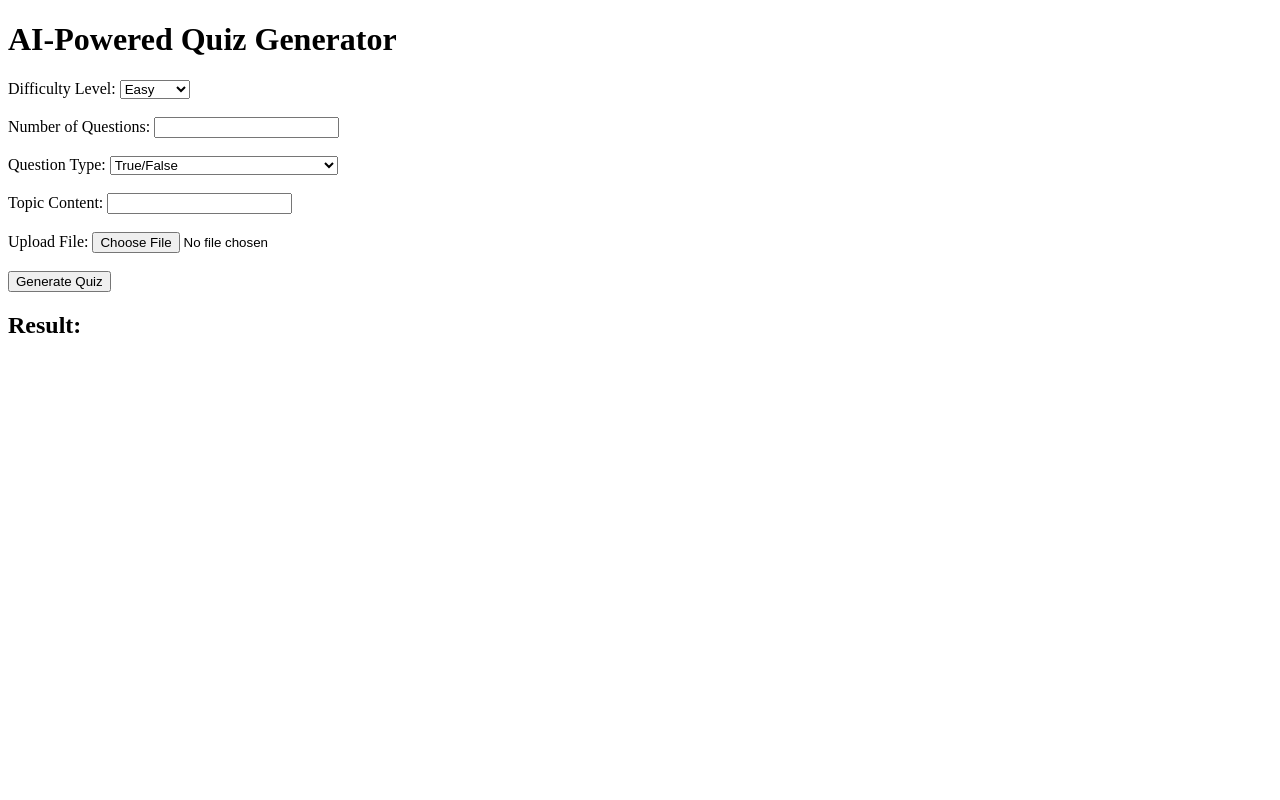
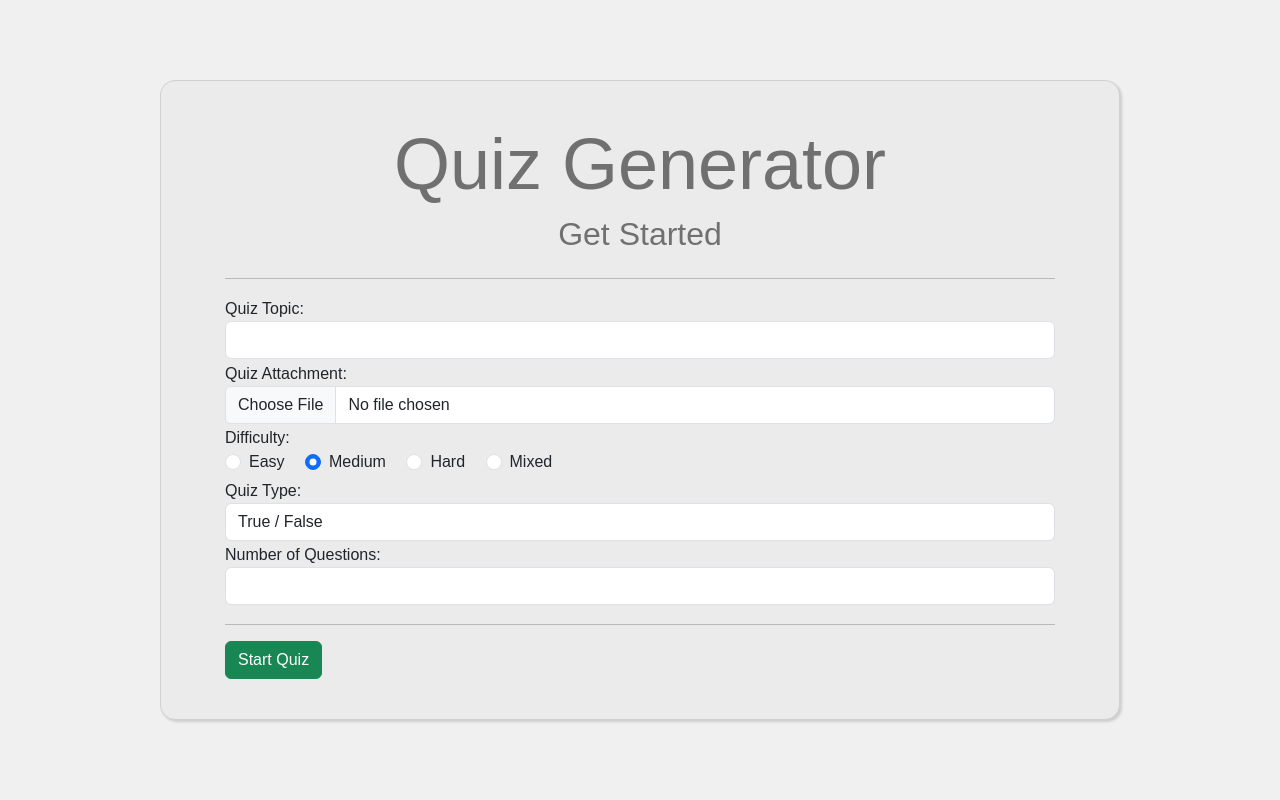
Before and after one commit to Ali-TBB/quizme, a Flask app: page / in a window 1280 px wide. Run offline with Flask 3, Linux system fonts and the light colour scheme.

Commit message:
Add web frontend

```diff
--- /dev/null
+++ b/run/browser/static/script.js
@@ -0,0 +1,302 @@
+/**
+ * GET - get url parameters
+ *
+ * @param { string } name
+ * @returns { string | undefined }
+ */
+function GET(name) {
+  for (const item of location.search.substr(1).split("&")) {
+    const tmp = item.split("=")
+
+    if (tmp[0] === name) return decodeURIComponent(tmp[1])
+  }
+
+  return undefined
+}
+
+async function generateQuiz() {
+  const quizTopic = $('#quiz-topic').val();
+  const quizAttachment = $('#quiz-attachment').val();
+  const quizDifficulty = $('#quiz-difficulty input:checked').val();
+  const quizType = $('#quiz-type option:checked').val();
+  const quizQuestionsNumber = $('#quiz-questions-number').val() * 1;
+
+  let valid = true;
+
+  if (!quizTopic || quizTopic === '') {
+    $('#quiz-topic').addClass('is-invalid');
+    $('#quiz-topic-feedback').text('Please enter a topic');
+    valid = false;
+  }
+
+  if (quizAttachment) {
+    const attachment = quizAttachment.split('.');
+    const attachmentExtension = attachment[attachment.length - 1];
+    const allowedExtensions = ['txt', 'pdf', 'doc', 'docx', 'png', 'jpg', 'jpeg'];
+    console.log(attachmentExtension);
+
+    if (allowedExtensions.indexOf(attachmentExtension) === -1) {
+      $('#quiz-attachment').addClass('is-invalid');
+      $('#quiz-attachment-feedback').text('The file extension is not allowed, allowed extensions are: ' + allowedExtensions.join(', '));
+      valid = false;
+    }
+  }
+
+  if (!quizQuestionsNumber) {
+    $('#quiz-questions-number').addClass('is-invalid');
+    $('#quiz-questions-number-feedback').text('Please enter a questions number');
+    valid = false;
+  } else if (quizQuestionsNumber < 1) {
+    $('#quiz-questions-number').addClass('is-invalid');
+    $('#quiz-questions-number-feedback').text('Please enter a valid questions number');
+    valid = false;
+  }
+
+  if (!valid) return
+
+  $('.form-control').removeClass('is-invalid');
+
+  $('.container .loading').removeClass('hide');
+  $('.container .content').addClass('hide');
+
+  const formData = new FormData();
+  formData.append('topic_content', quizTopic);
+  formData.append('difficulty', quizDifficulty);
+  formData.append('question_type', quizType);
+  formData.append('number_of_questions', quizQuestionsNumber);
+  if (quizAttachment) formData.append('attachment', $('#quiz-attachment')[0].files)
+
+  try {
+    const response = await $.post({
+      url: '/generate_quiz',
+      data: formData,
+      cache: false,
+      contentType: false,
+      processData: false,
+    });
+
+    if (response && response.quiz_id && response.questions) {
+      const { quiz_id: quizId, questions } = response;
+
+      loadQuiz(quizId, quizTopic, quizDifficulty, quizType, quizQuestionsNumber, questions);
+    }
+  } catch (error) {
+    console.error(error);
+
+    alert('An error occurred, please try again later');
+  }
+
+  $('.container .loading').addClass('hide');
+  $('.container .content').removeClass('hide');
+}
+
+function loadQuiz(quizId, quizTopic, quizDifficulty, quizType, quizQuestionsNumber, questions) {
+  window.history.replaceState(undefined, 'Quiz Generator - #' + quizId, '?quiz_id=' + quizId);
+  $('title').text('Quiz Generator - #' + quizId);
+
+  $('#quiz-id-val').text(quizId);
+  $('#quiz-topic-val').text(quizTopic);
+  $('#quiz-difficulty-val').text(quizDifficulty);
+  $('#quiz-type-val').text(quizType);
+  $('#quiz-questions-number-val').text(quizQuestionsNumber);
+
+  $('#quiz-body').empty();
+
+  for (let i = 0; i < questions.length; i++) {
+    const question = questions[i];
+    $('#quiz-body').append(`
+      <div class="question hide" id="question-${question.id}" data-index="${i}">
+        <h3 class="bold">Question ${i+1}/${questions.length}: <span class="regular">${question.content}</span></h3>
+        ${question.options.map((option, index) => {
+          switch (question.question_type) {
+            case 'one-answer':
+              return `
+                <div class="form-check">
+                  <input class="form-check-input" type="radio" name="answer-${question.id}" id="answer-${question.id}-${option.id}" value="${option.id}">
+                  <label class="form-check-label" for="answer-${question.id}-${option.id}">
+                    ${option.option_text}
+                  </label>
+                </div>
+              `;
+            case 'multiple-answer':
+              return `
+                <div class="form-check">
+                  <input class="form-check-input" type="checkbox" name="answer-${question.id}-${option.id}" id="answer-${question.id}-${option.id}" value="${option.id}">
+                  <label class="form-check-label" for="answer-${question.id}-${option.id}">
+                    ${option.option_text}
+                  </label>
+                </div>
+              `;
+            default:
+              break;
+          }}).join('')}
+      </div>
+    `);
+  }
+
+  $('#quiz-body').attr('data-current-question', 0);
+  $('#quiz-body').attr('data-questions-number', questions.length);
+  $('.question[data-index="0"]').removeClass('hide');
+
+  $('#get-started-header').addClass('hide');
+  $('#quiz-header').removeClass('hide');
+
+  $('#get-started-body').addClass('hide');
+  $('#quiz-body').removeClass('hide');
+
+  $('#get-started-footer').addClass('hide');
+  $('#quiz-footer').removeClass('hide');
+}
+
+function nextQuestion() {
+  const questions_number = parseInt($('#quiz-body').attr('data-questions-number'))
+  let current_question = parseInt($('#quiz-body').attr('data-current-question'))
+
+  if ($(`.question[data-index="${current_question}"] input:checked`).length === 0) {
+    alert('Please select an answer');
+    return;
+  }
+
+  if (current_question < questions_number - 1) {
+    current_question++
+    $('#quiz-body .question').addClass('hide')
+    $(`.question[data-index="${current_question}"]`).removeClass('hide')
+    $('#quiz-body').attr('data-current-question', current_question)
+  }
+
+  if (current_question === 0) {
+    $('.btn[data-action="prev"]').addClass('hide')
+  } else if (current_question > 0) {
+    $('.btn[data-action="prev"]').removeClass('hide')
+  }
+
+  if (current_question === questions_number - 1) {
+    $('.btn[data-action="next"]').addClass('hide')
+    $('.btn[data-action="submit"]').removeClass('hide')
+  }
+}
+
+function prevQuestion() {
+  const questions_number = parseInt($('#quiz-body').attr('data-questions-number'))
+  let current_question = parseInt($('#quiz-body').attr('data-current-question'))
+
+  if (current_question > 0) {
+    current_question--
+    $('#quiz-body .question').addClass('hide')
+    $(`.question[data-index="${current_question}"`).removeClass('hide')
+    $('#quiz-body').attr('data-current-question', current_question)
+  }
+
+  if (current_question === 0) {
+    $('.btn[data-action="prev"]').addClass('hide')
+  } else if (current_question > 0) {
+    $('.btn[data-action="prev"]').removeClass('hide')
+  }
+
+  if (current_question < questions_number - 1) {
+    $('.btn[data-action="next"]').removeClass('hide')
+    $('.btn[data-action="submit"]').addClass('hide')
+  }
+}
+
+async function submitQuestion() {
+  const questions_number = parseInt($('#quiz-body').attr('data-questions-number'))
+  let current_question = parseInt($('#quiz-body').attr('data-current-question'))
+
+  if ($(`.question[data-index="${current_question}"] input:checked`).length === 0) {
+    alert('Please select an answer');
+    return;
+  }
+
+  const answers = {};
+
+  for (let i = 0; i < questions_number; i++) {
+    const question = $(`.question[data-index="${i}"]`);
+    const selectedAnswers = question.find('input:checked');
+
+    answers[question.attr('id').split('-')[1]] = selectedAnswers.map((index, answer) => $(answer).val()).get();
+  }
+
+  $('.container .loading').removeClass('hide');
+  $('.container .content').addClass('hide');
+
+  try {
+    const response = await $.post({
+      url: `/quizzes/${$('#quiz-id-val').text()}`,
+      data: {
+        answers: JSON.stringify(answers),
+      },
+    });
+
+    if (response && response.success) {
+      for (let i = 0; i < response.results.results.length; i++) {
+        $('#score-body').append(`<h4 class="bold">Question ${i+1}: <span class="regular">${response.results.results[i].is_correct ? 'Correct' : 'Incorrect'}</span></h4>`);
+      }
+
+      $('#score-body').append(`<h4 class="bold">Score: <span class="regular">${response.results.score}/100</span></h4>`);
+
+      $('.container .header').addClass('hide');
+
+      $('.container .body').addClass('hide');
+      $('#score-body').removeClass('hide');
+
+      $('.container .footer').addClass('hide');
+      $('#score-footer').removeClass('hide');
+    } else if (response && response.error) {
+      alert(response.error);
+    }
+  } catch (error) {
+    console.error(error);
+
+    alert('An error occurred, please try again later');
+  }
+
+  $('.container .loading').addClass('hide');
+  $('.container .content').removeClass('hide');
+}
+
+$('.btn[data-action="get_started"]').click(function () {
+ generateQuiz()
+});
+
+$('.btn[data-action="next"]').click(function () {
+  nextQuestion()
+})
+
+$('.btn[data-action="prev"]').click(function () {
+  prevQuestion()
+});
+
+$('.btn[data-action="submit"]').click(function () {
+  submitQuestion()
+});
+
+$('.btn[data-action="regenerate"]').click(function () {
+  window.location.href = './single.html';
+});
+
+$(document).ready(async function () {
+  const quizId = GET('quiz_id');
+
+  if (quizId) {
+    try {
+      const response = await $.get({
+        url: `/quizzes/${quizId}`,
+      });
+
+      if (response)
+        if (response.success) {
+          loadQuiz(response.quiz_id, response.topic_content, response.difficulty, response.question_type, response.number_of_questions, response.questions);
+        } else if (response.error) {
+          alert(response.error);
+        }
+    } catch (error) {
+      console.error(error);
+
+      alert('An error occurred, please try again later');
+    }
+  }
+
+  $('.container .loading').addClass('hide');
+  $('.container .content').removeClass('hide');
+});
--- /dev/null
+++ b/run/browser/static/style.css
@@ -0,0 +1,77 @@
+body {
+  background-color: #f0f0f0;
+  font-family: Arial, sans-serif;
+  margin: 0;
+  padding: 0;
+  display: flex;
+  justify-content: center;
+  align-items: center;
+  height: 100vh;
+}
+
+.regular {
+  font-weight: 400;
+}
+
+.bold {
+  font-weight: 700;
+}
+
+.text-center {
+  text-align: center;
+}
+
+.hide {
+  display: none !important;
+}
+
+.container {
+  margin: 0 auto;
+  width: 75vw;
+  height: 80vh;
+  background-color: #EBEBEB;
+  border: solid 1px #D0D0D0;
+  border-radius: 15px;
+  box-shadow: rgba(0, 0, 0, 0.15) 1.95px 1.95px 2.6px;
+  padding: 2.5rem 4rem;
+  display: flex;
+  flex-direction: column;
+}
+
+.container h1 {
+  font-size: 4.5rem;
+}
+
+.container h1,
+.container h2 {
+  color: #707070;
+  text-align: center;
+}
+
+.container .loading {
+  width: 100%;
+  height: 100%;
+  display: flex;
+  justify-content: center;
+  align-items: center;
+}
+
+.container .content {
+  display: flex;
+  flex-direction: column;
+  height: 100%;
+}
+
+.container .body {
+  display: flex;
+  flex-direction: column;
+  justify-content: space-evenly;
+  height: 100%;
+}
+
+.container .question {
+  height: 100%;
+  display: flex;
+  flex-direction: column;
+  justify-content: space-evenly;
+}
--- a/run/browser/templates/index.html
+++ b/run/browser/templates/index.html
@@ -1,76 +1,151 @@
 <!DOCTYPE html>
 <html lang="en">
 <head>
-    <meta charset="UTF-8">
-    <meta name="viewport" content="width=device-width, initial-scale=1.0">
-    <title>Quiz Generator</title>
-    <script>
-        async function generateQuiz(event) {
-            event.preventDefault(); // Prevent form from submitting normally
+  <meta charset="UTF-8">
+  <meta name="viewport" content="width=device-width, initial-scale=1.0">
+  <title>Quiz Generator</title>
 
-            // Get form data
-            const formData = new FormData(document.getElementById('quizForm'));
-
-            try {
-                // Send the data to the Flask API using fetch
-                const response = await fetch('http://127.0.0.1:5000/generate_quiz', {
-                    method: 'POST',
-                    body: formData
-                });
-
-                // Parse the JSON response
-                const result = await response.json();
-
-                // Display the result
-                if (response.status === 201) {
-                    document.getElementById('result').textContent = JSON.stringify(result.quiz, null, 2);
-                } else {
-                    document.getElementById('result').textContent = `Error: ${result.error || result.message}`;
-                }
-            } catch (error) {
-                document.getElementById('result').textContent = `Error: ${error.message}`;
-            }
-        }
-    </script>
+  <link href="https://cdn.jsdelivr.net/npm/bootstrap@5.3.3/dist/css/bootstrap.min.css" rel="stylesheet" integrity="sha384-QWTKZyjpPEjISv5WaRU9OFeRpok6YctnYmDr5pNlyT2bRjXh0JMhjY6hW+ALEwIH" crossorigin="anonymous">
+  <link rel="stylesheet" href="{{ url_for('static', filename='style.css')}}">
 </head>
 <body>
-    <h1>AI-Powered Quiz Generator</h1>
+  <div class="container">
+    <h1>Quiz Generator</h1>
 
-    <form id="quizForm" onsubmit="generateQuiz(event)">
-        <label for="difficulty">Difficulty Level:</label>
-        <select id="difficulty" name="difficulty" required>
-            <option value="easy">Easy</option>
-            <option value="medium">Medium</option>
-            <option value="hard">Hard</option>
-        </select>
-        <br><br>
+    <div class="header" id="get-started-header">
+      <h2>Get Started</h2>
+    </div>
 
-        <label for="number_of_questions">Number of Questions:</label>
-        <input type="number" id="number_of_questions" name="number_of_questions" min="1" required>
-        <br><br>
+    <div class="header hide" id="quiz-header">
+      <p class="bold text-center">
+        Quiz ID: <span id="quiz-id-val" class="regular">The quiz id</span><br>
+        Quiz Topic: <span id="quiz-topic-val" class="regular">The quiz topic</span><br>
+        Quiz Type: <span id="quiz-type-val" class="regular">The quiz type</span><br>
+        Quiz Difficulty: <span id="quiz-difficulty-val" class="regular">The quiz difficulty</span><br>
+        Quiz Questions Number: <span id="quiz-questions-number-val" class="regular">The quiz questions number</span>
+      </p>
+    </div>
 
-        <label for="question_type">Question Type:</label>
-        <select id="question_type" name="question_type" required>
-            <option value="true/false">True/False</option>
-            <option value="multiple-choice one-answer">Multiple-Choice (One Answer)</option>
-            <option value="multiple-choice multiple-answer">Multiple-Choice (Multiple Answers)</option>
+    <hr>
+
+    <div class="loading">
+      <div class="spinner-border text-primary" role="status"></div>
+    </div>
+
+    <div class="content hide">
+      <div class="body" id="get-started-body">
+        <div class="form-group">
+          <label for="quiz-topic">Quiz Topic:</label>
+          <input type="text" class="form-control" id="quiz-topic" name="topic" aria-describedby="quiz-topic-feedback" required>
+          <div id="quiz-topic-feedback" class="invalid-feedback">
+            Please provide a valid topic.
+          </div>
+        </div>
+
+        <div class="form-group">
+          <label for="quiz-attachment">Quiz Attachment:</label>
+          <input class="form-control" type="file" name="attachment" id="quiz-attachment">
+          <div id="quiz-attachment-feedback" class="invalid-feedback">
+            Please provide a valid attachment.
+          </div>
+        </div>
+
+        <div class="form-group">
+          <label for="quiz-difficulty">Difficulty:</label>
+          <div id="quiz-difficulty">
+            <div class="form-check form-check-inline">
+              <input class="form-check-input" type="radio" name="difficulty" id="def-easy" value="easy">
+              <label class="form-check-label" for="def-easy">
+                Easy
+              </label>
+            </div>
+            <div class="form-check form-check-inline">
+              <input class="form-check-input" type="radio" name="difficulty" id="def-medium" value="medium" checked>
+              <label class="form-check-label" for="def-medium">
+                Medium
+              </label>
+            </div>
+            <div class="form-check form-check-inline">
+              <input class="form-check-input" type="radio" name="difficulty" id="def-hard" value="hard">
+              <label class="form-check-label" for="def-hard">
+                Hard
+              </label>
+            </div>
+            <div class="form-check form-check-inline">
+              <input class="form-check-input" type="radio" name="difficulty" id="def-mixed" value="mixed">
+              <label class="form-check-label" for="def-mixed">
+                Mixed
+              </label>
+            </div>
+          </div>
+        </div>
+
+        <!-- quiz type -->
+        <div class="form-group">
+          <label for="quiz-type">Quiz Type:</label>
+          <select name="type" id="quiz-type" class="form-control">
+            <option value="true/false">True / False</option>
+            <option value="multiple-choice one-answer">Choice</option>
+            <option value="multiple-choice multiple-answers">Multi choices</option>
             <option value="mixed">Mixed</option>
-        </select>
-        <br><br>
+          </select>
+        </div>
 
-        <label for="topic_content">Topic Content:</label>
-        <input type="text" id="topic_content" name="topic_content">
-        <br><br>
+        <div class="form-group">
+          <label for="quiz-questions-number">Number of Questions:</label>
+          <input type="number" class="form-control" id="quiz-questions-number" name="questions_number" aria-describedby="quiz-questions-number-feedback" required>
+          <div id="quiz-questions-number-feedback" class="invalid-feedback">
+            Please provide a valid number of questions.
+          </div>
+        </div>
+      </div>
 
-        <label for="file">Upload File:</label>
-        <input type="file" id="file" name="file">
-        <br><br>
+      <div class="body hide" id="quiz-body">
+        <div class="question" id="question-1">
+          <h3 class="bold">Question 1: <span class="regular">The question content</span></h3>
+          <div class="form-check">
+            <input class="form-check-input" type="radio" name="answer-1" id="answer-1-1" value="true">
+            <label class="form-check-label" for="answer-1-1">
+              <span id="answer-1-1-content" class="regular">The answer content</span>
+            </label>
+          </div>
+          <div class="form-check">
+            <input class="form-check-input" type="radio" name="answer-1" id="answer-1-2" value="false">
+            <label class="form-check-label" for="answer-1-2">
+              <span id="answer-1-2-content" class="regular">The answer content</span>
+            </label>
+          </div>
+        </div>
+      </div>
 
-        <button type="submit">Generate Quiz</button>
-    </form>
+      <div class="body hide" id="score-body">
+      </div>
 
-    <h2>Result:</h2>
-    <pre id="result"></pre>
+      <hr>
+
+      <div class="footer" id="get-started-footer">
+        <button class="btn btn-success" data-action="get_started">Start Quiz</button>
+      </div>
+
+      <div class="footer hide" id="quiz-footer">
+        <div class="step-btns">
+          <button class="btn btn-danger hide" data-action="prev">Previews</button>
+          <button class="btn btn-primary" data-action="next">Next</button>
+          <button class="btn btn-success hide" data-action="submit">Submit</button>
+        </div>
+      </div>
+
+      <div class="footer hide" id="score-footer">
+        <button class="btn btn-success" data-action="regenerate">Start Another Quiz</button>
+      </div>
+
+    </div>
+
+  </div>
+
+  <script src="https://cdn.jsdelivr.net/npm/bootstrap@5.3.3/dist/js/bootstrap.bundle.min.js" integrity="sha384-YvpcrYf0tY3lHB60NNkmXc5s9fDVZLESaAA55NDzOxhy9GkcIdslK1eN7N6jIeHz" crossorigin="anonymous"></script>
+  <script src="https://code.jquery.com/jquery-3.7.1.min.js" integrity="sha256-/JqT3SQfawRcv/BIHPThkBvs0OEvtFFmqPF/lYI/Cxo=" crossorigin="anonymous"></script>
+  <script src="{{ url_for('static', filename='script.js')}}"></script>
 
 </body>
 </html>
```
Also changed, not shown: run/browser/__init__.py (+95 -2 lines), 1 other file.
